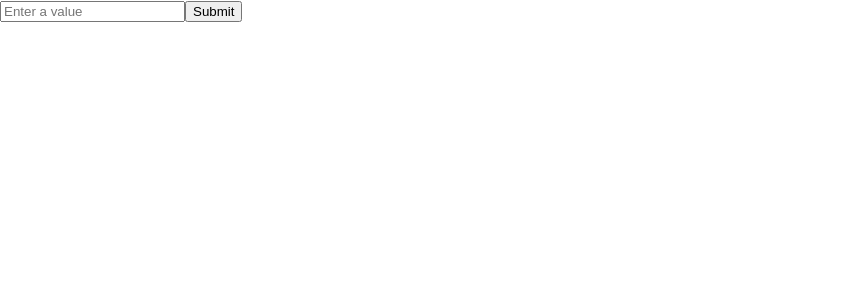
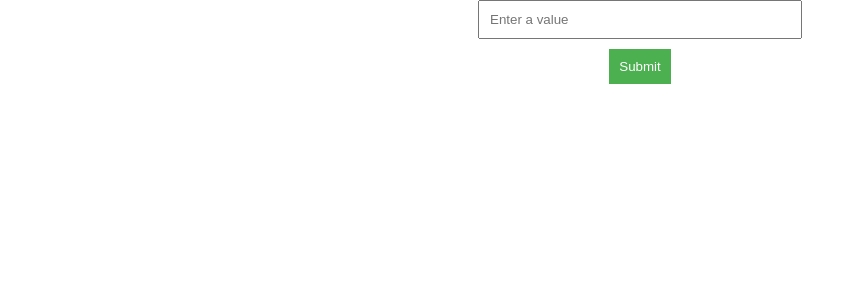
Before and after one commit to MeetRajput00/File-Engine, a React (Create React App) app: page / in a window 1280 px wide. Shown: the top 300 px of the page, without its empty margins (0-865 px from the left). Built offline with nearby package versions, Linux system fonts and the light colour scheme.

Commit message:
added css

```diff
--- a/public/index.html
+++ b/public/index.html
@@ -2,14 +2,12 @@
 <html lang="en">
   <head>
     <meta charset="utf-8" />
-    <link rel="icon" href="%PUBLIC_URL%/favicon.ico" />
     <meta name="viewport" content="width=device-width, initial-scale=1" />
     <meta name="theme-color" content="#000000" />
     <meta
       name="description"
-      content="Web site created using create-react-app"
+      content="File Extractor"
     />
-    <link rel="apple-touch-icon" href="%PUBLIC_URL%/logo192.png" />
     <!--
       manifest.json provides metadata used when your web app is installed on a
       user's mobile device or desktop. See https://developers.google.com/web/fundamentals/web-app-manifest/
@@ -24,7 +22,7 @@
       work correctly both with client-side routing and a non-root public URL.
       Learn how to configure a non-root public URL by running `npm run build`.
     -->
-    <title>React App</title>
+    <title>File Extractor</title>
   </head>
   <body>
     <noscript>You need to enable JavaScript to run this app.</noscript>
--- a/src/MyForm.js
+++ b/src/MyForm.js
@@ -35,20 +35,60 @@ function MyForm() {
   const handleChange = (event) => {
     setInputValue(event.target.value);
   };
+  const formStyles = {
+    display: 'flex',
+    flexDirection: 'column',
+    alignItems: 'center',
+    marginBottom: '20px',
+  };
+
+  const inputStyles = {
+    padding: '10px',
+    marginBottom: '10px',
+    width: '300px',
+  };
+
+  const buttonStyles = {
+    padding: '10px',
+    backgroundColor: '#4CAF50',
+    color: 'white',
+    border: 'none',
+    cursor: 'pointer',
+  };
+
+  const listStyles = {
+    listStyleType: 'none',
+    padding: '0',
+  };
+
+  const listItemStyles = {
+    marginBottom: '10px',
+  };
+
+  const linkStyles = {
+    textDecoration: 'none',
+    color: 'blue',
+  };
 
   return (
-    <form onSubmit={handleSubmit}>
-      <input type="text" value={inputValue} onChange={handleChange} placeholder="Enter a value" />
-      <button type="submit">Submit</button>
-      <ul>
-        {searchResults.map((result, index) => (
-            <li key={index}>
-            <a href={result.extractedString}>{result.title}</a>
-            </li>
-        ))}
-        </ul>
+    <form onSubmit={handleSubmit} style={formStyles}>
+  <input
+    type="text"
+    value={inputValue}
+    onChange={handleChange}
+    placeholder="Enter a value"
+    style={inputStyles}
+  />
+  <button type="submit" style={buttonStyles}>Submit</button>
+  <ul style={listStyles}>
+    {searchResults.map((result, index) => (
+      <li key={index} style={listItemStyles}>
+        <a href={result.extractedString} style={linkStyles}>{result.title}</a>
+      </li>
+    ))}
+  </ul>
+</form>
 
-    </form>
   );
 }
 
```
